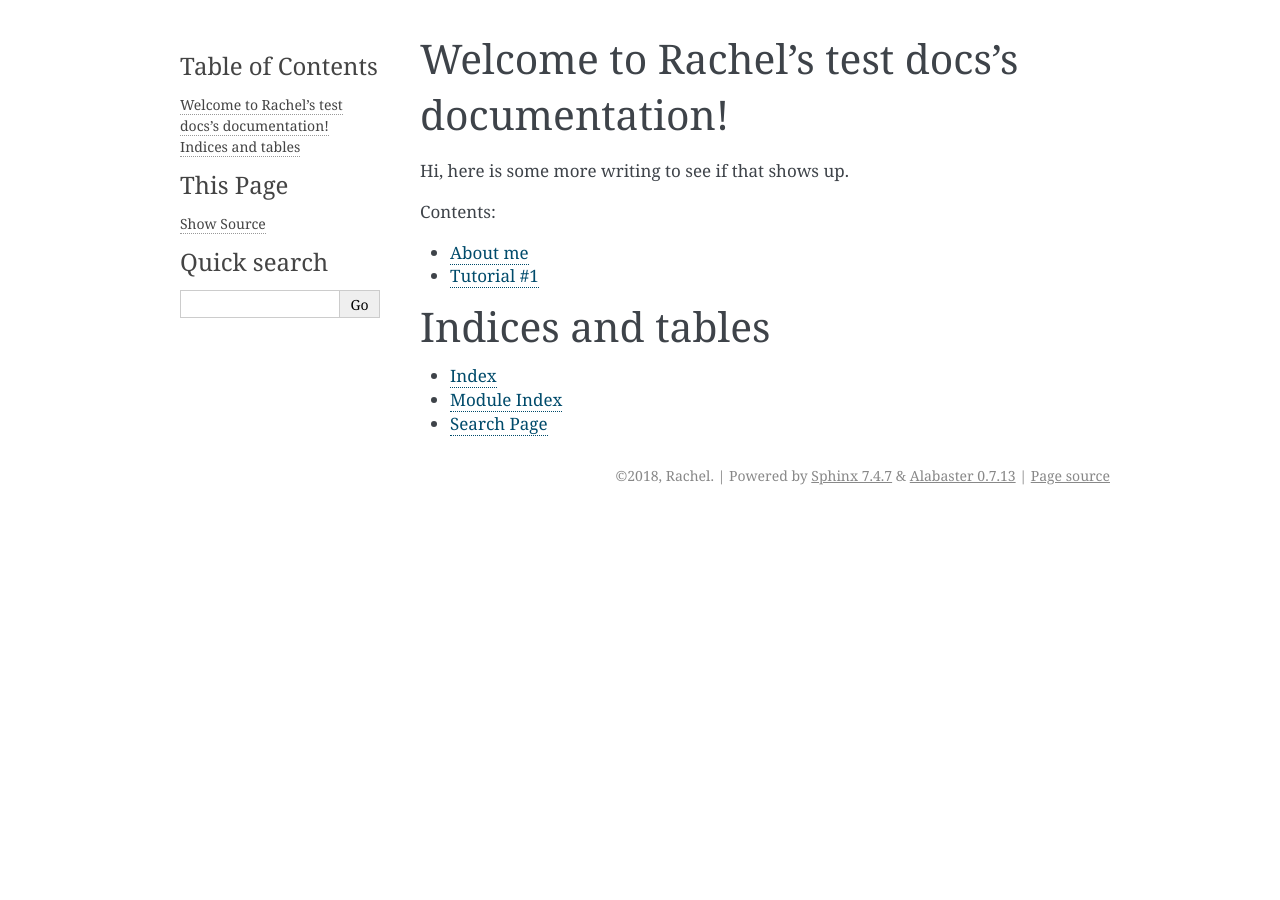
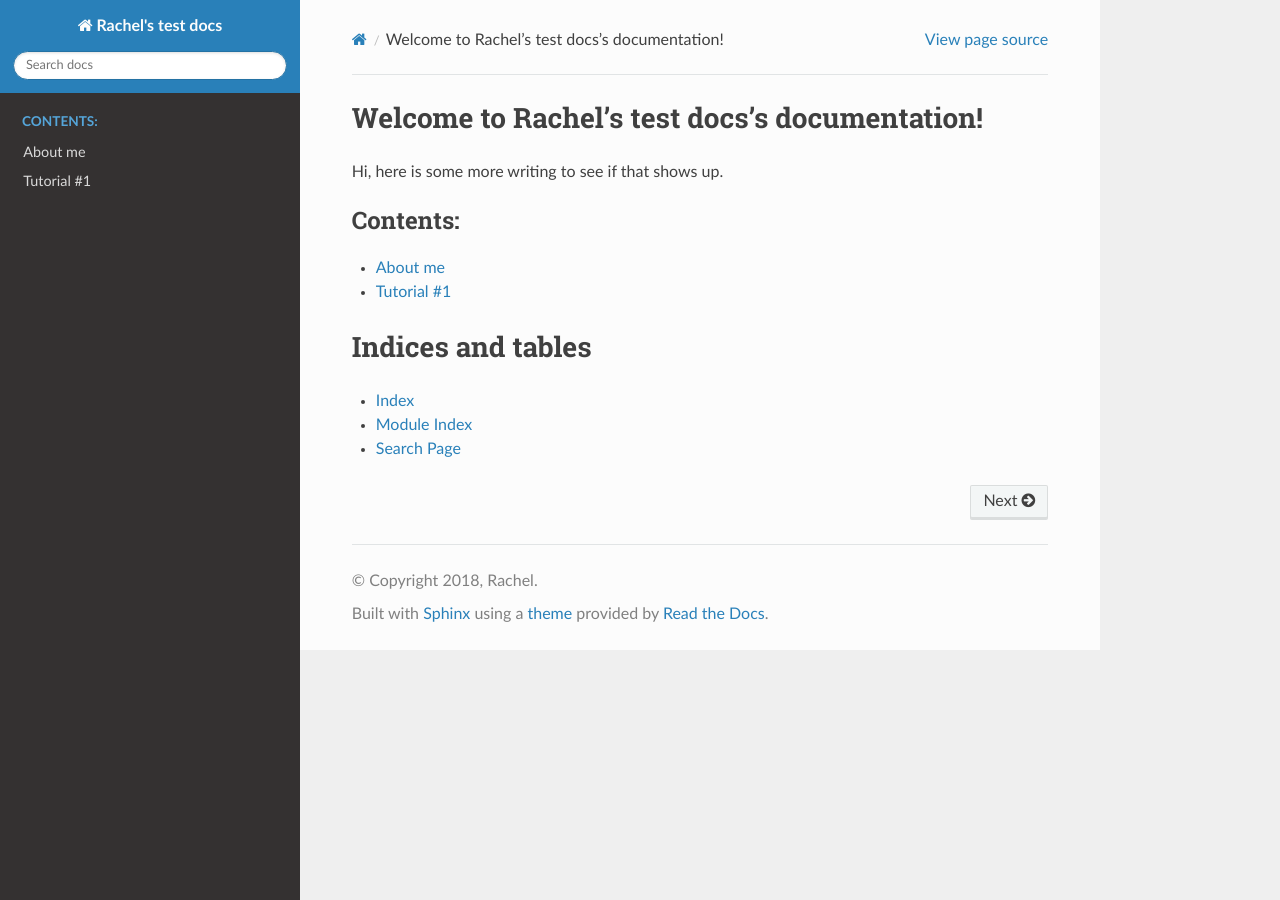
Before and after one commit to rachel94/my-test, a Sphinx documentation site: the page built from docs/index.rst, in a window 1280 px wide. Built offline with Sphinx 7.4.7 and the Read the Docs theme 2.0.0, drawn with Linux system fonts in a browser that asks for light colours.

Commit message:
new theme

```diff
--- a/docs/conf.py
+++ b/docs/conf.py
@@ -74,13 +74,16 @@ pygments_style = 'sphinx'
 # The theme to use for HTML and HTML Help pages.  See the documentation for
 # a list of builtin themes.
 #
-html_theme = 'alabaster'
+#html_theme = 'alabaster'
+html_theme = "sphinx_rtd_theme"
 
 # Theme options are theme-specific and customize the look and feel of a theme
 # further.  For a list of options available for each theme, see the
 # documentation.
 #
-# html_theme_options = {}
+html_theme_options = {
+    'navigation-depth': 4,
+}
 
 # Add any paths that contain custom static files (such as style sheets) here,
 # relative to this directory. They are copied after the builtin static files,
```
